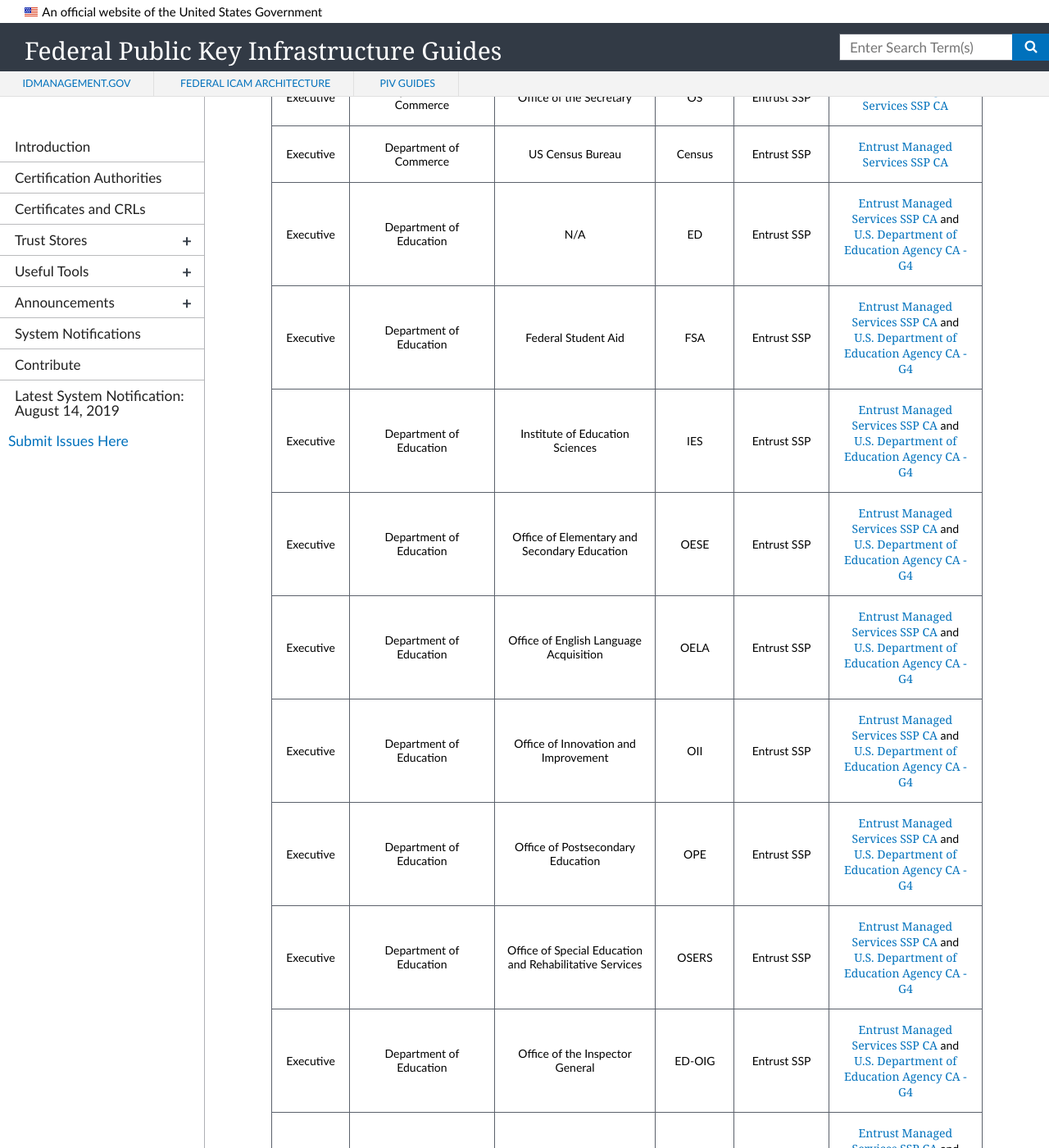
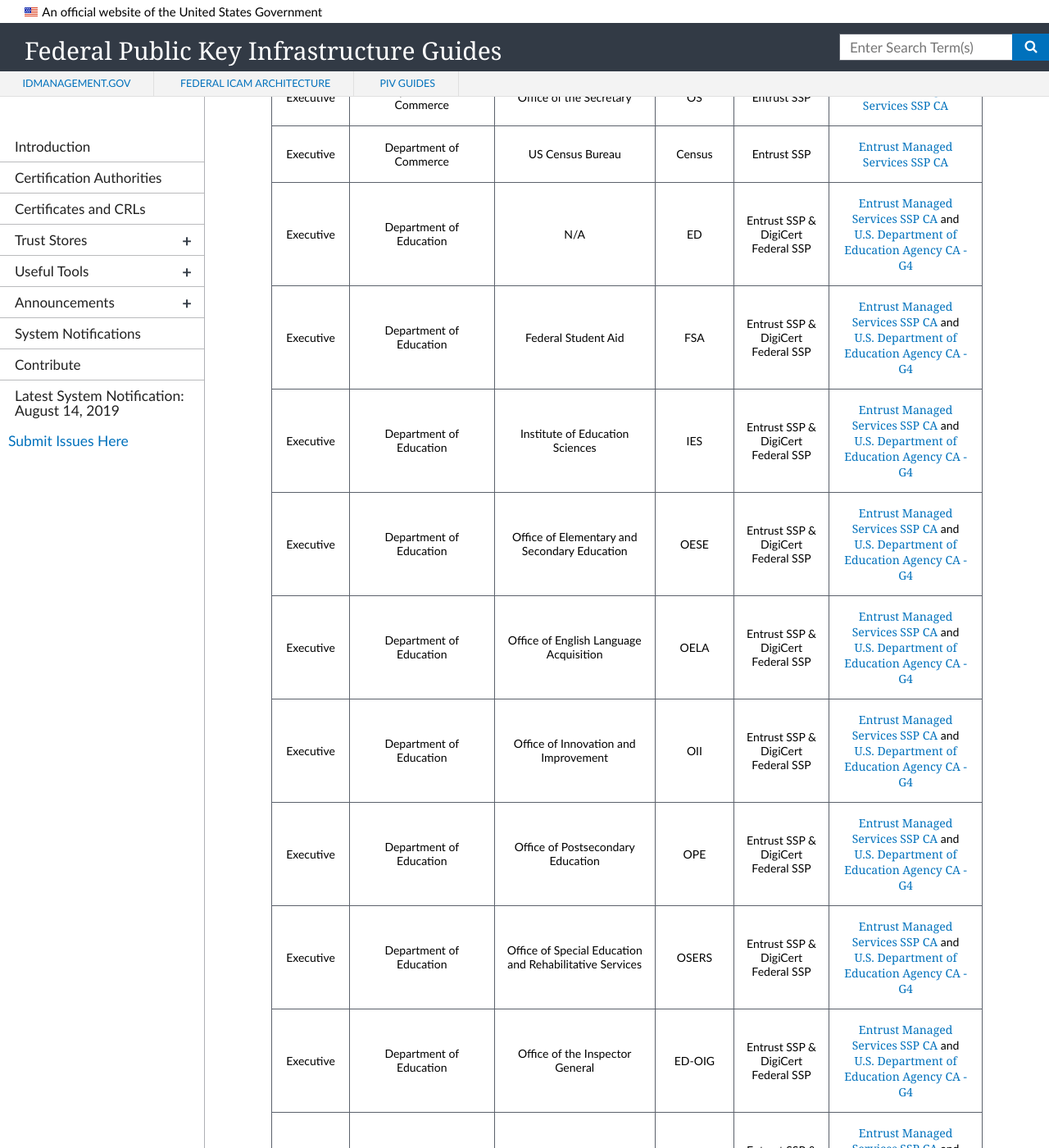
Before and after one commit to GSA/fpki-guides, a Jekyll site: the page built from pages/fpki_usaccess_customers.md, in a window 1280 px wide and 1400 px high, scrolled down 4081 px. Shown: the whole window at 82% size. Built offline with Jekyll 4.4.1, drawn with Linux system fonts in a browser that asks for light colours; nearby versions of some CDN libraries; some of the changed text lies outside the part shown.

Commit message:
Update customers.yml

```diff
--- a/_data/customers.yml
+++ b/_data/customers.yml
@@ -363,70 +363,70 @@
  agency: Department of Education
  component: N/A
  acronym: ED
- ssp: Entrust SSP
+ ssp: Entrust SSP & DigiCert Federal SSP
  ca: <a href="#entrust-managed-services-ssp-ca">Entrust Managed Services SSP CA</a> and <a href="#us-department-of-education-agency-ca---g4">U.S. Department of Education Agency CA - G4</a>
 -
  branch: Executive
  agency: Department of Education
  component: Federal Student Aid
  acronym: FSA
- ssp: Entrust SSP
+ ssp: Entrust SSP & DigiCert Federal SSP
  ca: <a href="#entrust-managed-services-ssp-ca">Entrust Managed Services SSP CA</a> and <a href="#us-department-of-education-agency-ca---g4">U.S. Department of Education Agency CA - G4</a>
 -
  branch: Executive
  agency: Department of Education
  component: Institute of Education Sciences
  acronym: IES
- ssp: Entrust SSP
+ ssp: Entrust SSP & DigiCert Federal SSP
  ca: <a href="#entrust-managed-services-ssp-ca">Entrust Managed Services SSP CA</a> and <a href="#us-department-of-education-agency-ca---g4">U.S. Department of Education Agency CA - G4</a>
 -
  branch: Executive
  agency: Department of Education
  component: Office of Elementary and Secondary Education
  acronym: OESE
- ssp: Entrust SSP
+ ssp: Entrust SSP & DigiCert Federal SSP
  ca: <a href="#entrust-managed-services-ssp-ca">Entrust Managed Services SSP CA</a> and <a href="#us-department-of-education-agency-ca---g4">U.S. Department of Education Agency CA - G4</a>
 -
  branch: Executive
  agency: Department of Education
  component: Office of English Language Acquisition
  acronym: OELA
- ssp: Entrust SSP
+ ssp: Entrust SSP & DigiCert Federal SSP
  ca: <a href="#entrust-managed-services-ssp-ca">Entrust Managed Services SSP CA</a> and <a href="#us-department-of-education-agency-ca---g4">U.S. Department of Education Agency CA - G4</a>
 -
  branch: Executive
  agency: Department of Education
  component: Office of Innovation and Improvement
  acronym: OII
- ssp: Entrust SSP
+ ssp: Entrust SSP & DigiCert Federal SSP
  ca: <a href="#entrust-managed-services-ssp-ca">Entrust Managed Services SSP CA</a> and <a href="#us-department-of-education-agency-ca---g4">U.S. Department of Education Agency CA - G4</a>
 -
  branch: Executive
  agency: Department of Education
  component: Office of Postsecondary Education
  acronym: OPE
- ssp: Entrust SSP
+ ssp: Entrust SSP & DigiCert Federal SSP
  ca: <a href="#entrust-managed-services-ssp-ca">Entrust Managed Services SSP CA</a> and <a href="#us-department-of-education-agency-ca---g4">U.S. Department of Education Agency CA - G4</a>
 -
  branch: Executive
  agency: Department of Education
  component: Office of Special Education and Rehabilitative Services
  acronym: OSERS
- ssp: Entrust SSP
+ ssp: Entrust SSP & DigiCert Federal SSP
  ca: <a href="#entrust-managed-services-ssp-ca">Entrust Managed Services SSP CA</a> and <a href="#us-department-of-education-agency-ca---g4">U.S. Department of Education Agency CA - G4</a>
 -
  branch: Executive
  agency: Department of Education
  component: Office of the Inspector General
  acronym: ED-OIG
- ssp: Entrust SSP
+ ssp: Entrust SSP & DigiCert Federal SSP
  ca: <a href="#entrust-managed-services-ssp-ca">Entrust Managed Services SSP CA</a> and <a href="#us-department-of-education-agency-ca---g4">U.S. Department of Education Agency CA - G4</a>
 -
  branch: Executive
  agency: Department of Education
  component: Office of Vocational and Adult Education
  acronym: OVAE
- ssp: Entrust SSP
+ ssp: Entrust SSP & DigiCert Federal SSP
  ca: <a href="#entrust-managed-services-ssp-ca">Entrust Managed Services SSP CA</a> and <a href="#us-department-of-education-agency-ca---g4">U.S. Department of Education Agency CA - G4</a>
 -
  branch: Executive
```
